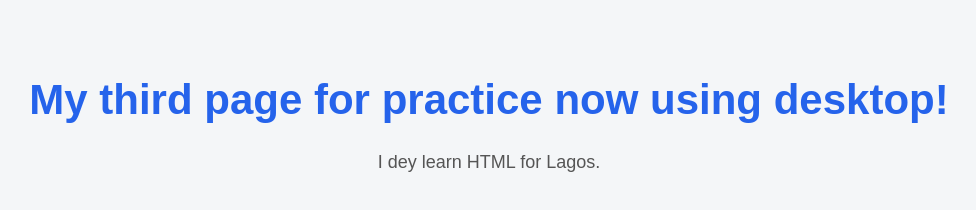
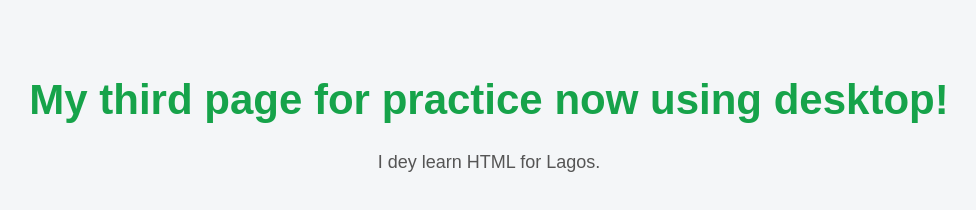
Before and after one commit to linkin2luv-coder/my-third-site, a plain HTML site: page index.html in a window 1280 px wide. Shown: the whole page, without its empty margins (151-1127 px from the left). Drawn offline with Linux system fonts and the light colour scheme.

Commit message:
Update index.html

```diff
--- a/index.html
+++ b/index.html
@@ -11,7 +11,7 @@
     padding: 40px;
   }
   h1 {
-    color: #2563eb;
+    color: #16a34a;
     font-size: 42px;
   }
   p {
```
